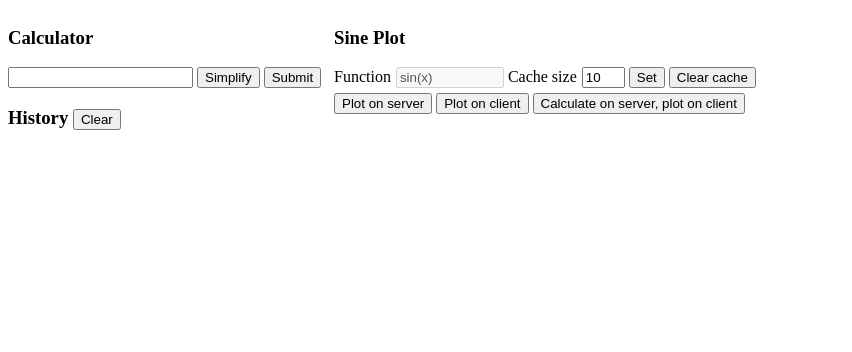
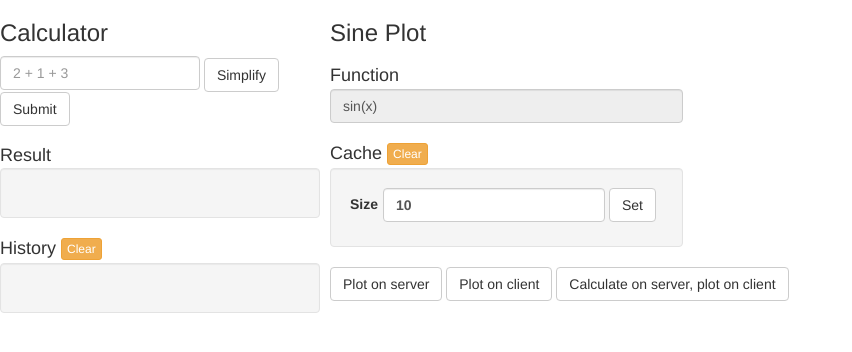
Before and after one commit to jametsi/DSP-EX3, a website: page client/index.html in a window 1280 px wide. Shown: the whole page, without its empty margins (0-852 px from the left). Drawn offline with nearby package versions, Linux system fonts and the light colour scheme.

Commit message:
Improve styling and add input validation

```diff
--- a/client/client.js
+++ b/client/client.js
@@ -60,7 +60,12 @@ var client = {
         return operation[0];
     },
     submit: function () {
-        var operationString = this.calculatorInput.val();
+        var operationString = this.calculatorInput.val().trim();
+        var splitted = operationString.split(' ');
+        if (splitted.length < 3 || splitted.length % 2 == 0) {
+            alert("Invalid calculation syntax. Remember to use spaces between numbers and operators.");
+            return;
+        }
         var value = this.processCalculation(operationString, true);
         this.finalResultElement.text(operationString + ' = ' + value);
     },
--- a/client/index.html
+++ b/client/index.html
@@ -5,6 +5,7 @@
 <head>
     <meta charset="utf-8">
     <title>The Calculator</title>
+    <link rel="stylesheet" href="https://maxcdn.bootstrapcdn.com/bootstrap/3.3.6/css/bootstrap.min.css" integrity="sha384-1q8mTJOASx8j1Au+a5WDVnPi2lkFfwwEAa8hDDdjZlpLegxhjVME1fgjWPGmkzs7" crossorigin="anonymous">
     <link rel="stylesheet" href="styles.css">
 </head>
 
@@ -13,25 +14,37 @@
     <div class="thin-panel">
         <h3>Calculator</h3>
         <form>
-            <input class="calculator-input" type="text">
-            <input type="button" value="Simplify" onclick="client.simplifyCalcInput()">
-            <input type="button" value="Submit" onclick="client.submit()">
+            <input class="form-control calculator-input" type="text" placeholder="2 + 1 + 3">
+            <input class="btn btn-default" type="button" value="Simplify" onclick="client.simplifyCalcInput()">
+            <input class="btn btn-default" type="button" value="Submit" onclick="client.submit()">
         </form>
-        <p class="final-result"></p>
-        <h3>History <input type="button" value="Clear" onclick="cal_history.clear()"></h3>
-        <ol class="history"></ol>
+
+        <h4>Result</h4>
+        <div class="well">
+            <p class="final-result"></p>
+        </div>
+
+        <h4>History <input class="btn btn-xs btn-warning" type="button" value="Clear" onclick="cal_history.clear()"></h4>
+        <div class="well">
+            <ol class="history"></ol>
+        </div>
     </div>
 
     <div class="wide-panel">
         <h3>Sine Plot</h3>
         <form>
-            <label>Function<input class="sine-input" type="text" value="sin(x)" disabled="true"></label>
-            <label>Cache size<input class="cache-size" type="text" value="10"></label>
-            <input type="button" value="Set" onclick="cache.setSize()">
-            <input type="button" value="Clear cache" onclick="cache.clear()"></br>
-            <input type="button" value="Plot on server" onclick="client.plotSineOnServer()">
-            <input type="button" value="Plot on client" onclick="client.plotSineOnClient()">
-            <input type="button" value="Calculate on server, plot on client" onclick="client.plotSineOnClientAndServer()">
+            <h4>Function</h4>
+            <input class="form-control sine-input" type="text" value="sin(x)" disabled="true">
+
+            <h4>Cache <input class="btn btn-xs btn-warning" type="button" value="Clear" onclick="cache.clear()"></h4>
+            <div class="well form-inline">
+                <label>Size<input class="form-control cache-size" type="text" value="10"></label>
+                <input class="btn btn-default" type="button" value="Set" onclick="cache.setSize()">
+            </div>
+
+            <input class="btn btn-default" type="button" value="Plot on server" onclick="client.plotSineOnServer()">
+            <input class="btn btn-default" type="button" value="Plot on client" onclick="client.plotSineOnClient()">
+            <input class="btn btn-default" type="button" value="Calculate on server, plot on client" onclick="client.plotSineOnClientAndServer()">
         </form>
 
         <div class="sine-plot"></div>
--- a/client/styles.css
+++ b/client/styles.css
@@ -1,5 +1,12 @@
 /* Jami Karvanen - 014023196 */
 
+.body {
+    margin-left: 25px;
+}
+h4, h5 {
+    margin-bottom: 3px;
+    margin-top: 20px;
+}
 .thin-panel {
     width: 25%;
     float: left;
@@ -9,12 +16,22 @@
     float: left;
     margin-left: 10px;
 }
+.calculator-input {
+    width: 200px;
+    display: inline-block;
+}
 .sine-input {
-    width: 100px;
+    width: 96px;
     margin-bottom: 5px;
 }
 .cache-size {
-    width: 35px;
+    width: 50px;
+}
+.sine-input {
+    width: 353px;
+}
+.well {
+    max-width: 353px;
 }
 label > input {
     margin-left: 5px;
```
